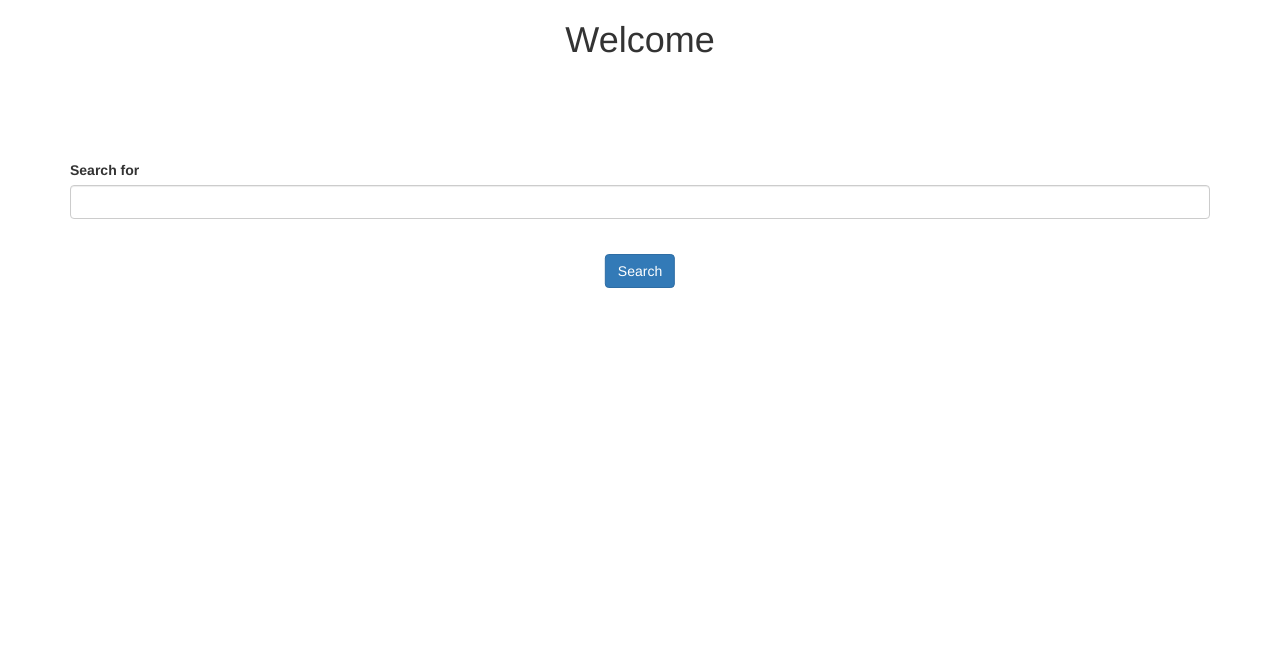
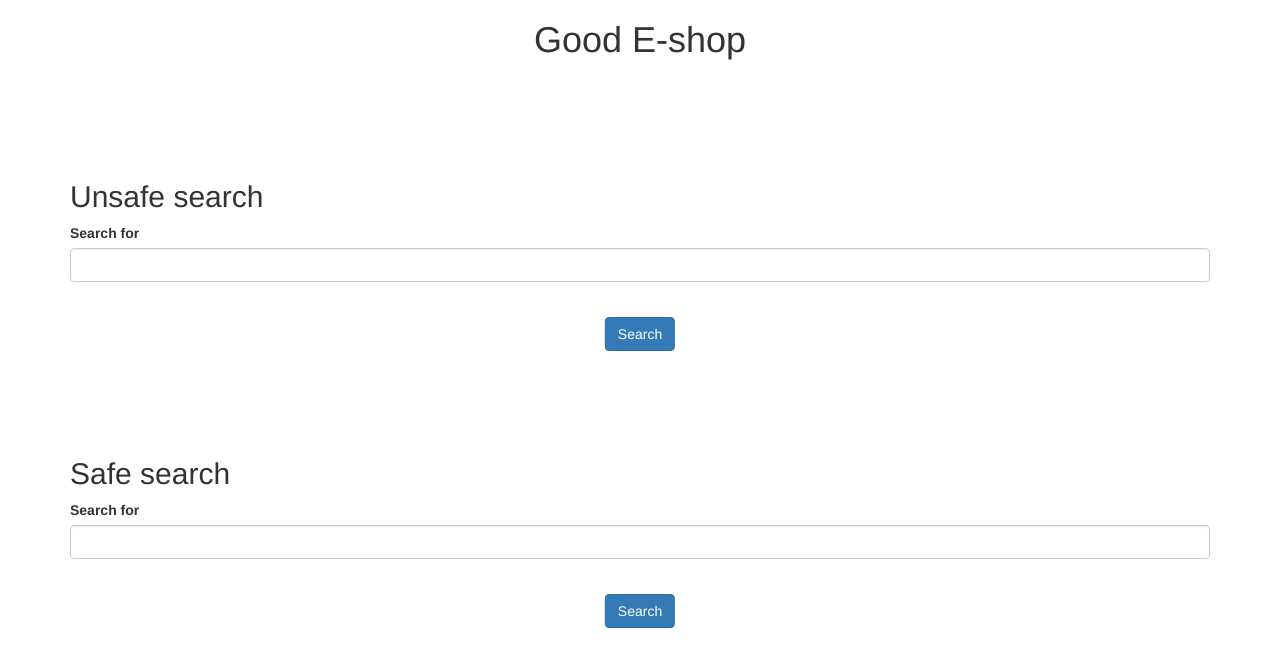
Before and after one commit to Dominik1799/PIB_webApp, a Flask app: page / in a window 1280 px wide. Shown: the top 667 px of the page. Run offline with Flask 2, Linux system fonts and the light colour scheme; some libraries are stand-ins or nearby versions.

Commit message:
prepared stmnts

```diff
--- a/app.py
+++ b/app.py
@@ -4,6 +4,7 @@ from flask_bootstrap import Bootstrap
 from wtforms import StringField
 from wtforms.validators import InputRequired
 import psycopg2
+from psycopg2 import sql
 
 app = Flask(__name__)
 app.config['SECRET_KEY'] = 'secKey'
@@ -14,24 +15,36 @@ class SearchForm(FlaskForm):
     search = StringField('Search for', [InputRequired()])
 
 
-@app.route("/search/<query>")
+@app.route("/unsafe_search/<query>")
 def unsafe_query(query):
     conn = psycopg2.connect(database="postgres", user="postgres",
-                           password="postgres", host="127.0.0.1", port="5432")
+                            password="postgres", host="127.0.0.1", port="5432")
     cur = conn.cursor()
-    cur.execute("SELECT * FROM test")
-    print(cur.fetchall())
+    cur.execute("SELECT name, description, price FROM products WHERE name LIKE '%" + query + "%'")
+    items = cur.fetchall()
+    return render_template("search.html", items=items)
 
-    return render_template("search.html")
+
+@app.route("/safe_search/<query>")
+def safe_query(query):
+    conn = psycopg2.connect(database="postgres", user="postgres",
+                            password="postgres", host="127.0.0.1", port="5432")
+    q = sql.SQL("SELECT name, description, price FROM products WHERE name LIKE %s")
+    cur = conn.cursor()
+    cur.execute(q, ("%" + query + "%",))
+    items = cur.fetchall()
+    return render_template("search.html", items=items)
 
 
 @app.route('/', methods=["GET", "POST"])
 def hello_world():
-    form = SearchForm()
-    if form.is_submitted():
-        func = "unsafe_query"
-        return redirect(url_for(func, query=request.form["search"]))
-    return render_template("index.html", form=form)
+    unsafe_form = SearchForm()
+    safe_form = SearchForm()
+    if "unsafe" in request.form and unsafe_form.is_submitted():
+        return redirect(url_for("unsafe_query", query=request.form["search"]))
+    if "safe" in request.form and safe_form.is_submitted():
+        return redirect(url_for("safe_query", query=request.form["search"]))
+    return render_template("index.html", unsafeForm=unsafe_form, safeForm=safe_form)
 
 
 if __name__ == '__main__':
--- a/templates/index.html
+++ b/templates/index.html
@@ -4,15 +4,26 @@
 {% block title %}Welcome{% endblock %}
 {% block content %}
 
-<h1 style="text-align: center">Welcome</h1>
+<h1 style="text-align: center">Good E-shop</h1>
 
     <div class="container" style="margin-top: 100px">
+        <h2>Unsafe search</h2>
         <form action="/" method="POST">
             <dl>
-                {{ wtf.quick_form(form) }} <br>
-                <input class="btn btn-primary" type="submit" value="Search" style="margin: 0;position: absolute;left: 50%;-ms-transform: translateX(-50%);transform: translateX(-50%);" >
+                {{ wtf.quick_form(unsafeForm) }} <br>
+                <input name="unsafe" class="btn btn-primary" type="submit" value="Search" style="margin: 0;position: absolute;left: 50%;-ms-transform: translateX(-50%);transform: translateX(-50%);" >
             </dl>
         </form>
     </div>
 
+        <div class="container" style="margin-top: 100px">
+            <h2>Safe search</h2>
+            <form action="/" method="POST">
+                <dl>
+                    {{ wtf.quick_form(safeForm) }} <br>
+                    <input name="safe" class="btn btn-primary" type="submit" value="Search" style="margin: 0;position: absolute;left: 50%;-ms-transform: translateX(-50%);transform: translateX(-50%);" >
+                </dl>
+            </form>
+        </div>
+
 {% endblock %}
```
Also changed, not shown: templates/search.html (+18 -1 lines).
